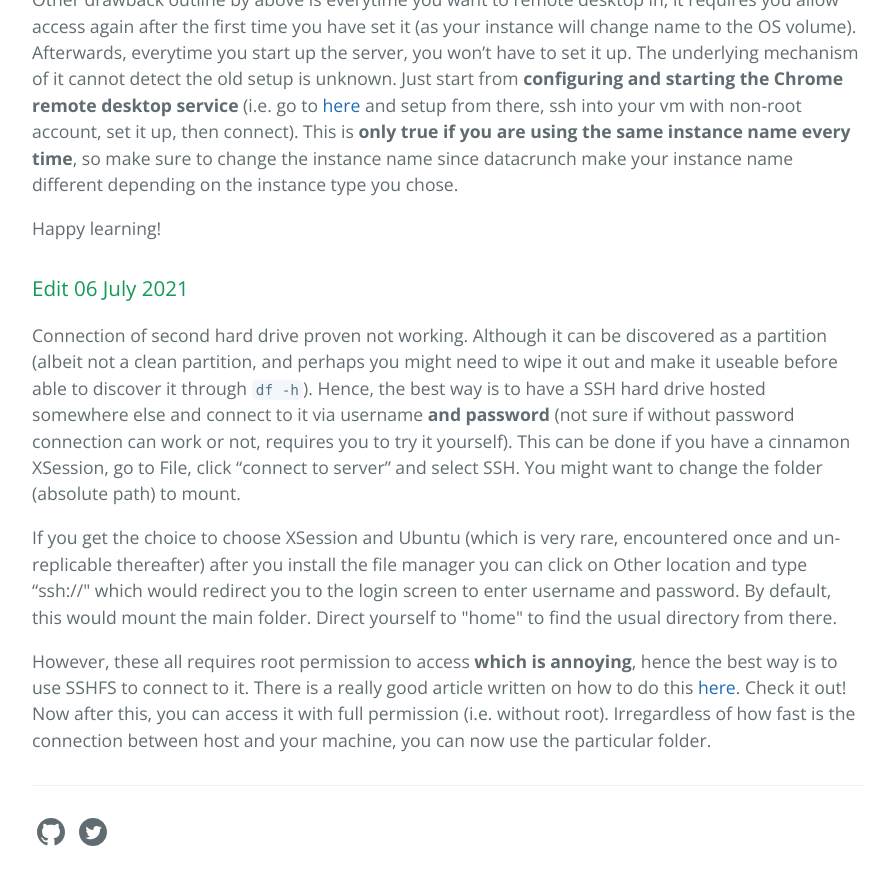
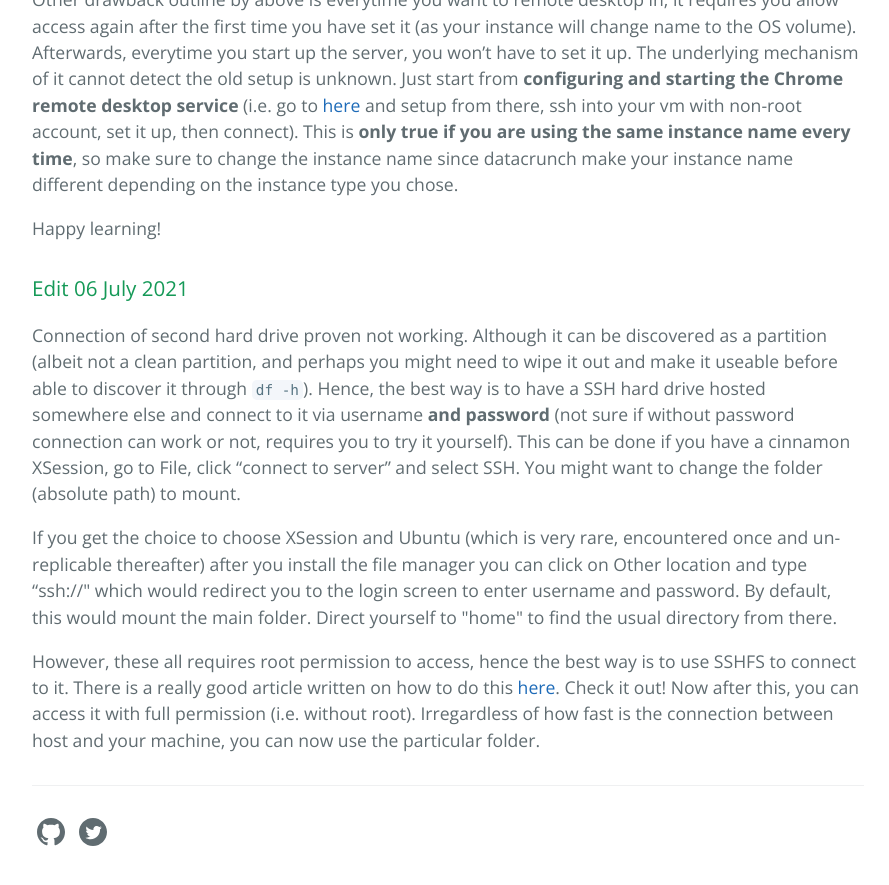
Before and after one commit to Wabinab/Wabinab.github.io, a Jekyll site: the page built from _posts/2021-06-30-Setting up Datacrunch.io from scratch.md, in a window 1280 px wide and 900 px high, scrolled down 5316 px. Shown: the top 885 px of the window, without its empty margins (192-1081 px from the left). Built offline with Jekyll 4.4.1, drawn with Linux system fonts in a browser that asks for light colours; our own code applies the rules of GitHub Pages for plain Markdown files.

Commit message:
Update 2021-06-30-Setting up Datacrunch.io from scratch.md

```diff
--- a/_posts/2021-06-30-Setting up Datacrunch.io from scratch.md
+++ b/_posts/2021-06-30-Setting up Datacrunch.io from scratch.md
@@ -141,4 +141,4 @@
 
 If you get the choice to choose XSession and Ubuntu (which is very rare, encountered once and un-replicable thereafter) after you install the file manager you can click on Other location and type "ssh://<your-public-ip-address>" which would redirect you to the login screen to enter username and password. By default, this would mount the main folder. Direct yourself to "home" to find the usual directory from there.
 
-However, these all requires root permission to access **which is annoying**, hence the best way is to use SSHFS to connect to it. There is a really good article written on how to do this [here](https://www.redhat.com/sysadmin/sshfs). Check it out! Now after this, you can access it with full permission (i.e. without root). Irregardless of how fast is the connection between host and your machine, you can now use the particular folder.
+However, these all requires root permission to access, hence the best way is to use SSHFS to connect to it. There is a really good article written on how to do this [here](https://www.redhat.com/sysadmin/sshfs). Check it out! Now after this, you can access it with full permission (i.e. without root). Irregardless of how fast is the connection between host and your machine, you can now use the particular folder.
```
